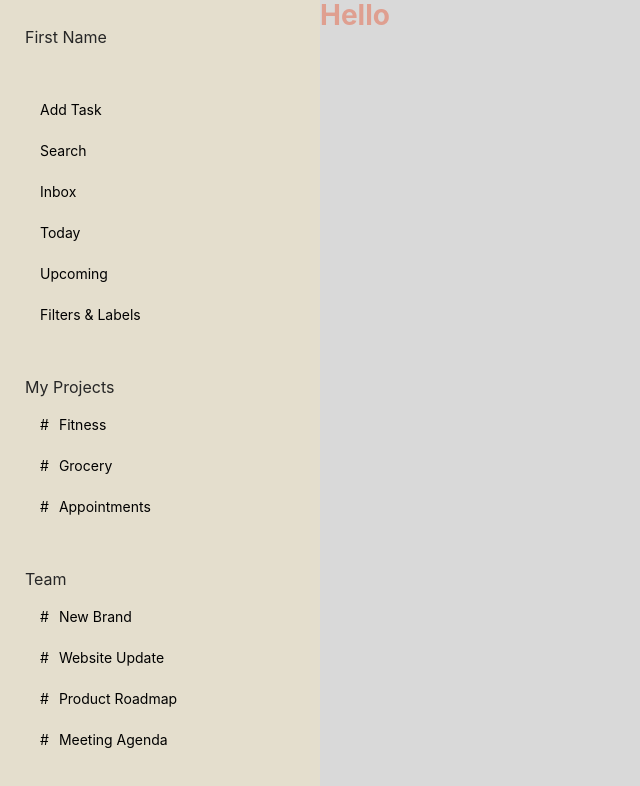
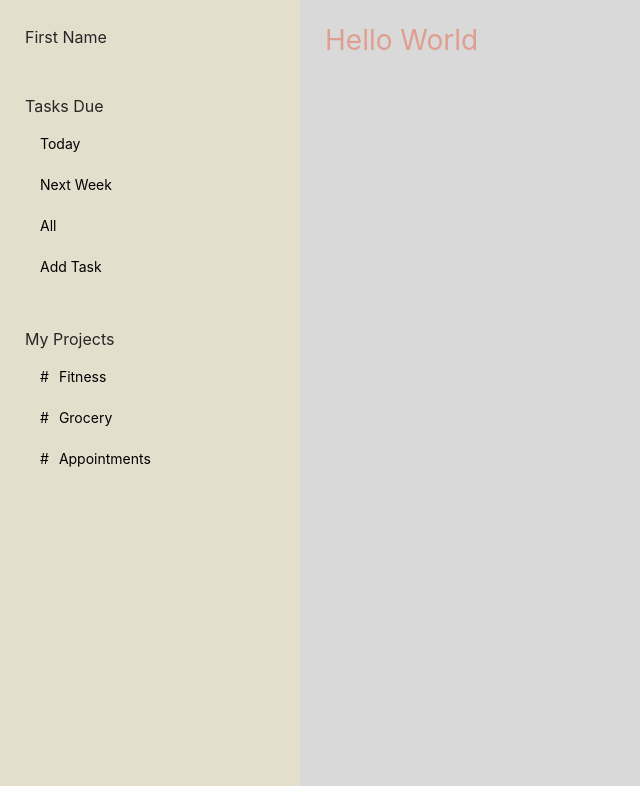
Before and after one commit to tjjames230/to-do-list, a website built with webpack: page src/index.html in a window 1280 px wide. Shown: the whole page, without its empty margins (0-640 px from the left). Built offline with nearby package versions, Linux system fonts and the light colour scheme.

Commit message:
updated js structure

```diff
--- a/src/index.html
+++ b/src/index.html
@@ -9,12 +9,11 @@
     <aside>
       <div>First Name</div>
       <div class="aside-flex">
+        <h4>Tasks Due</h4>
+        <button>Today</button>
+        <button>Next Week</button>
+        <button>All</button>
         <button>Add Task</button>
-        <button>Search</button>
-        <button>Inbox</button>
-        <button>Today</button>
-        <button>Upcoming</button>
-        <button>Filters & Labels</button>
       </div>
       <div class="aside-flex">
         <h4>My Projects</h4>
@@ -31,25 +30,6 @@
           Appointments
         </button>
       </div>
-      <div class="aside-flex">
-        <h4>Team</h4>
-        <button>
-          <p>#</p>
-          New Brand
-        </button>
-        <button>
-          <p>#</p>
-          Website Update
-        </button>
-        <button>
-          <p>#</p>
-          Product Roadmap
-        </button>
-        <button>
-          <p>#</p>
-          Meeting Agenda
-        </button>
-      </div>
     </aside>
     <main></main>
   </body>
--- a/src/index.js
+++ b/src/index.js
@@ -1,4 +1,4 @@
-import { init } from "./js/init.js";
+import { loadHome } from "./js/UI.js";
 import "./scss/styles.scss";
 
-init();
+loadHome();
--- /dev/null
+++ b/src/js/Projects.js
@@ -0,0 +1 @@
+// file for keeping track of state for all projects & adding new projects
--- /dev/null
+++ b/src/js/Tasks.js
@@ -0,0 +1 @@
+// file for keeping track of state for all tasks & adding new tasks
--- /dev/null
+++ b/src/js/UI.js
@@ -0,0 +1,13 @@
+export { loadHome };
+
+const main = document.querySelector("main");
+
+function loadHome() {
+  loadTasks();
+}
+
+function loadTasks() {
+  main.innerHTML = "<h1>Hello World</h1>";
+}
+
+function loadProjects() {}
--- a/src/js/init.js
+++ /dev/null
@@ -1,10 +0,0 @@
-export { init };
-
-function init() {
-  loadHomeUI();
-}
-
-function loadHomeUI() {
-  const main = document.querySelector("main");
-  main.innerHTML = `<h1 style="font-weight: 700">Hello</h1>`;
-}
--- a/src/scss/components/_aside.scss
+++ b/src/scss/components/_aside.scss
@@ -2,7 +2,8 @@
 @use "../globals/" as *;
 
 aside {
-  width: 25%;
+  width: 20%;
+  min-width: rem(300);
   padding: rem(25);
   display: flex;
   flex-direction: column;
--- /dev/null
+++ b/src/scss/components/_main.scss
@@ -0,0 +1,7 @@
+@use "../utilities/" as *;
+@use "../globals/" as *;
+
+main {
+  width: 80%;
+  padding: rem(25);
+}
--- a/src/scss/components/index.scss
+++ b/src/scss/components/index.scss
@@ -1 +1,2 @@
 @forward "aside";
+@forward "main";
```
Also changed, not shown: dist/index.html, dist/main.bundle.js.
